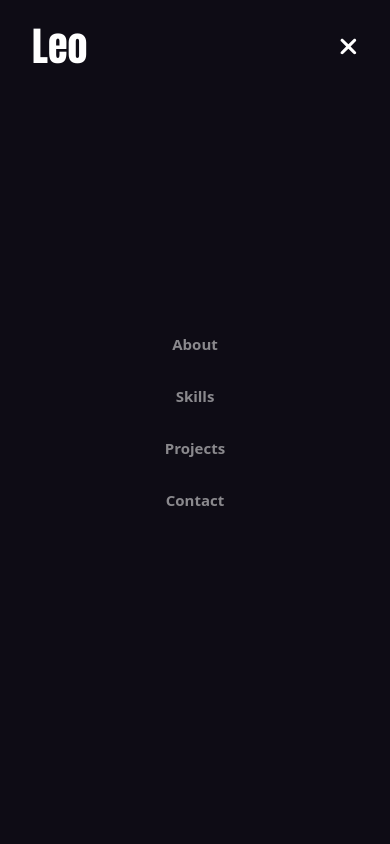
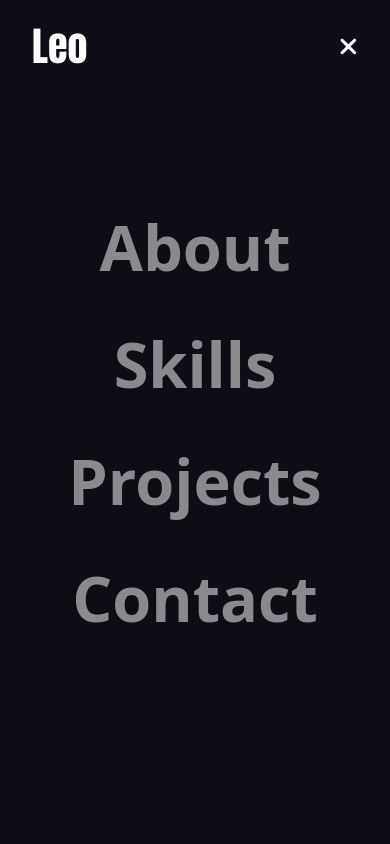
Before and after one commit to leomrgreen/portfolio, a React (Vite) app: page / in a window 390 px wide. Both pictures are taken after a click on the icon 347 px from the left and 46 px from the top of the page. Shown: the top 844 px of the page. Built offline with nearby package versions, Linux system fonts and the light colour scheme.

Commit message:
updated nav

```diff
--- a/src/components/Header.jsx
+++ b/src/components/Header.jsx
@@ -1,7 +1,7 @@
 import { FontAwesomeIcon } from "@fortawesome/react-fontawesome";
 import { faBars, faXmark } from "@fortawesome/free-solid-svg-icons";
+import { useRef, useState } from "react";
 import { faGithub } from "@fortawesome/free-brands-svg-icons";
-import { useRef, useState } from "react";
 import DarkMode from "./DarkMode";
 
 const Header = () => {
@@ -9,8 +9,16 @@ const Header = () => {
   const [isNavActive, setIsNavActive] = useState(false);
 
   const showNavBar = () => {
-    navRef.current.classList.toggle("active");
-    setIsNavActive(!isNavActive);
+    if (isNavActive) {
+      navRef.current.classList.add("slideOut");
+      setTimeout(() => {
+        navRef.current.classList.remove("active", "slideOut");
+        setIsNavActive(false);
+      }, 200);
+    } else {
+      navRef.current.classList.add("active");
+      setIsNavActive(true);
+    }
   };
 
   document.addEventListener("scroll", () => {
@@ -27,7 +35,7 @@ const Header = () => {
       </a>
       <ul ref={navRef} className="navLinks">
         <li>
-          <a href="#about-section" onClick={showNavBar} className="testar">
+          <a href="#about-section" onClick={showNavBar}>
             About
           </a>
         </li>
--- a/src/styles/header.css
+++ b/src/styles/header.css
@@ -68,7 +68,6 @@ li a:hover {
 @media (max-width: 1000px) {
   nav {
     margin-top: 0;
-    border-radius: 0 0px 20px 20px;
     align-items: center;
     display: flex;
   }
@@ -76,6 +75,10 @@ li a:hover {
   .burger {
     display: flex;
     font-size: 25px;
+  }
+
+  li a {
+    font-size: clamp(3.9375rem, -2.0313rem + 17.5vw, 7.8125rem);
   }
 
   .navLinks {
@@ -98,17 +101,9 @@ li a:hover {
     display: flex;
     animation: slideIn 200ms ease;
   }
-}
 
-@keyframes slideIn {
-  from {
-    transform: translateX(100%);
-    scale: 0.5;
-  }
-
-  to {
-    transform: translateX(0);
-    scale: 1;
+  nav.scroll {
+    border-radius: 0px 0px 15px 15px;
   }
 }
 
@@ -139,3 +134,30 @@ li a:hover {
   display: block;
   font-size: 27px;
 }
+
+.navLinks.active {
+  display: flex;
+  animation: slideIn 200ms ease forwards;
+}
+
+.navLinks.slideOut {
+  animation: slideOut 200ms ease forwards;
+}
+
+@keyframes slideIn {
+  from {
+    transform: translateX(100%);
+  }
+  to {
+    transform: translateX(0);
+  }
+}
+
+@keyframes slideOut {
+  from {
+    transform: translateX(0);
+  }
+  to {
+    transform: translateX(100%);
+  }
+}
```
